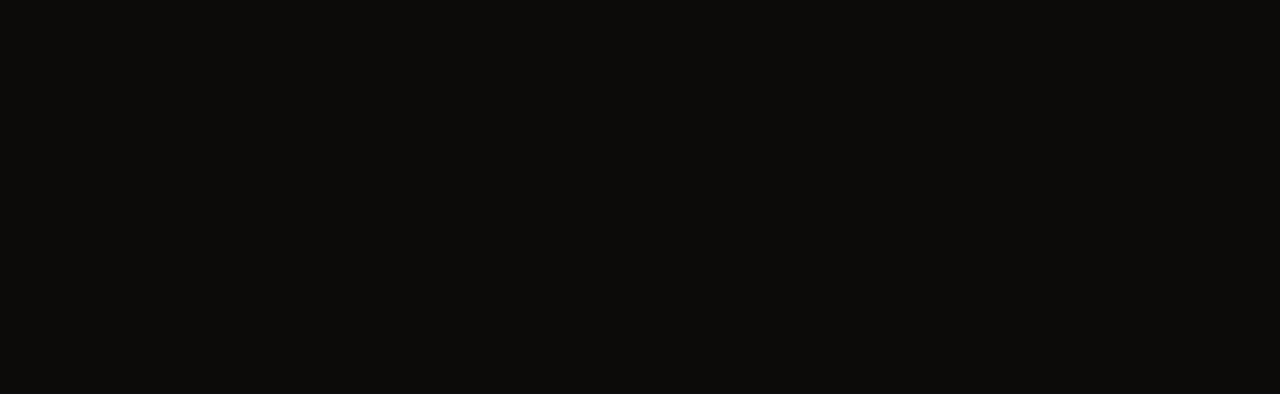
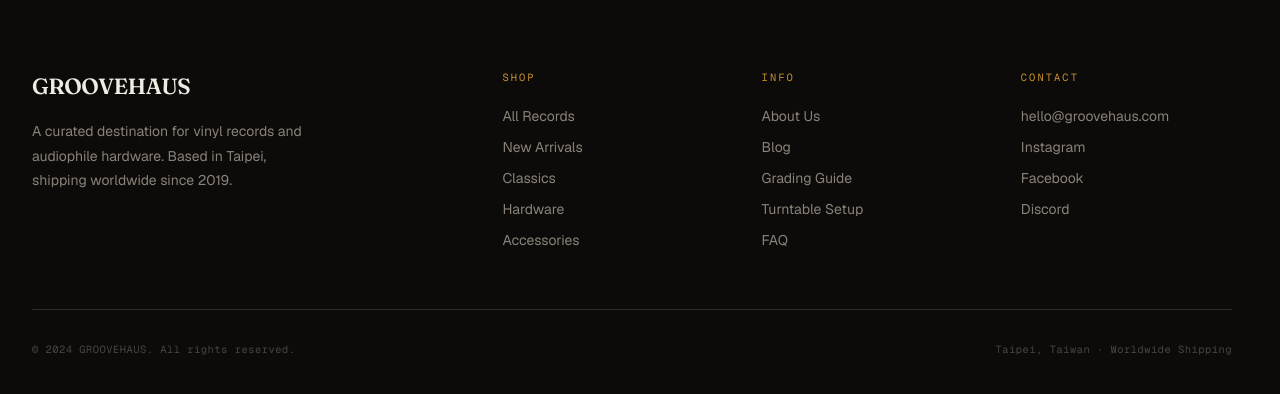
Before and after one commit to wang-yin/vinyl-club, a Next.js app in the folder client/: page / in a window 1280 px wide. Shown: the part 3863-4257 px from the top of the page. Before the commit the page ends 3852 px from the top, so only its background shows below. Built offline with nearby package versions, Linux system fonts and the light colour scheme.

Commit message:
feat: 新增 Footer 頁尾區塊

```diff
--- a/client/src/app/globals.css
+++ b/client/src/app/globals.css
@@ -12,6 +12,7 @@
   --yakitori: #e8a83e;
   --twilight-zone: #1a1714;
   --king-kong: #161311;
+  --whiskey-and-wine: #4a4540;
 }
 
 @theme inline {
@@ -26,6 +27,7 @@
   --color-yakitori: var(--yakitori);
   --color-twilight-zone: var(--twilight-zone);
   --color-king-kong: var(--king-kong);
+  --color-whiskey-and-wine: var(--whiskey-and-wine);
   --font-sans: var(--font-geist-sans);
   --font-mono: var(--font-geist-mono);
   --font-fraunces: var(--font-fraunces), serif;
--- a/client/src/app/layout.tsx
+++ b/client/src/app/layout.tsx
@@ -6,6 +6,7 @@ import Hero from "@/components/layout/Hero/Hero";
 import ShopSection from "@/components/layout/ShopSection/ShopSection";
 import FeatureStrip from "@/components/layout/FeatureStrip/FeatureStrip";
 import EditorialBanner from "@/components/layout/EditorialBanner/EditorialBanner";
+import Footer from "@/components/layout/Footer/Footer";
 
 const geistSans = Geist({
   variable: "--font-geist-sans",
@@ -39,6 +40,7 @@ export default function RootLayout({ children }: LayoutProps<"/">) {
         <ShopSection />
         <FeatureStrip />
         <EditorialBanner />
+        <Footer />
         {children}
       </body>
     </html>
--- /dev/null
+++ b/client/src/app/types/Footer.tsx
@@ -0,0 +1,4 @@
+export interface FooterColProps {
+  title: string;
+  links: string[];
+}
--- /dev/null
+++ b/client/src/components/layout/Footer/Footer.tsx
@@ -0,0 +1,53 @@
+import FooterCol from "./FooterCol";
+
+export default function Footer() {
+  return (
+    <footer className="border-t border-noir py-20 pl-8 pr-12">
+      <div className="max-w-7xl mx-auto">
+        <div className="grid grid-cols-[2fr_1fr_1fr_1fr] gap-12 mb-12">
+          <div>
+            <p className="font-fraunces text-[1.375rem] font-semibold mb-4 tracking-tight">
+              GROOVEHAUS
+            </p>
+            <p className="font-sans text-[0.875rem] leading-[1.75] max-w-70 text-hurricane">
+              A curated destination for vinyl records and audiophile hardware.
+              Based in Taipei, shipping worldwide since 2019.
+            </p>
+          </div>
+          <FooterCol
+            title="Shop"
+            links={[
+              "All Records",
+              "New Arrivals",
+              "Classics",
+              "Hardware",
+              "Accessories",
+            ]}
+          />
+          <FooterCol
+            title="Info"
+            links={[
+              "About Us",
+              "Blog",
+              "Grading Guide",
+              "Turntable Setup",
+              "FAQ",
+            ]}
+          />
+          <FooterCol
+            title="Contact"
+            links={["hello@groovehaus.com", "Instagram", "Facebook", "Discord"]}
+          />
+        </div>
+        <div className="border-t border-noir pt-8 flex justify-between items-center flex-wrap gap-4">
+          <p className="font-mono text-[0.65rem] tracking-wider text-whiskey-and-wine">
+            © 2024 GROOVEHAUS. All rights reserved.
+          </p>
+          <p className="font-mono text-[0.65rem] tracking-wider text-whiskey-and-wine">
+            Taipei, Taiwan · Worldwide Shipping
+          </p>
+        </div>
+      </div>
+    </footer>
+  );
+}
--- /dev/null
+++ b/client/src/components/layout/Footer/FooterCol.tsx
@@ -0,0 +1,20 @@
+import type { FooterColProps } from "@/app/types/Footer";
+
+export default function FooterCol({ title, links }: FooterColProps) {
+  return (
+    <div>
+      <p className="font-mono text-[0.65rem] tracking-[0.2em] mb-5 uppercase text-vibrant-amber">
+        {title}
+      </p>
+      {links.map((l) => (
+        <a
+          key={l}
+          href="#"
+          className="block font-sans text-[0.875rem] no-underline mb-2.5 transition-colors duration-200 text-hurricane hover:text-milk"
+        >
+          {l}
+        </a>
+      ))}
+    </div>
+  );
+}
```
